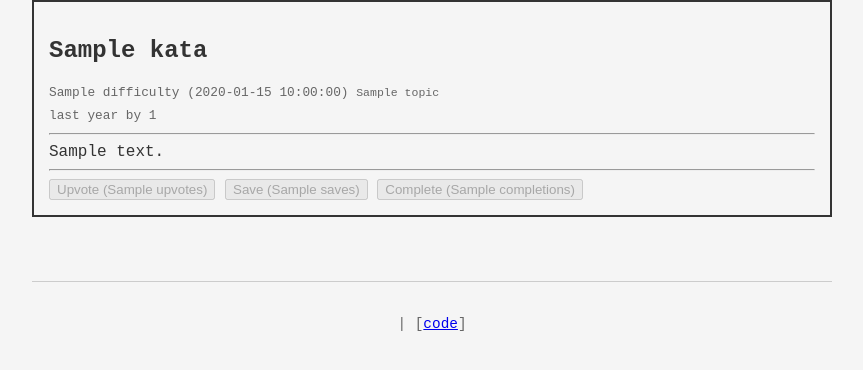
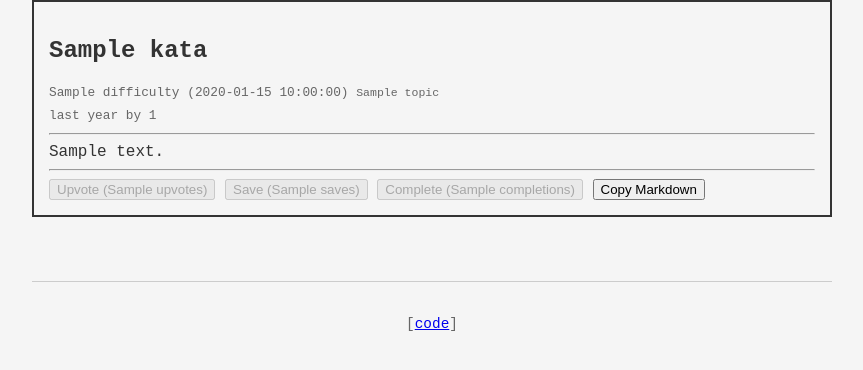
Before and after one commit to emiliocantuc/ml-katas, a Flask app: template templates/view_kata.html in a window 1280 px wide. Shown: the part 110-480 px from the top of the page, without its empty margins (208-1071 px from the left). Run offline with Flask 3, Linux system fonts and the light colour scheme; the template is opened without the code that fills it: most values are stand-ins (such as "Sample title", 1, 10 or a date in 2020); some libraries are stand-ins or nearby versions.

Commit message:
copy kata md

```diff
--- a/templates/base.html
+++ b/templates/base.html
@@ -41,8 +41,8 @@
         <p>
             {% if user %}
             [<a href="#" onclick="copyUsernameToClipboard('{{ user.secret_username }}'); return false;">copy my username</a>]
+            |
             {% endif %}
-            |
             [<a href="https://github.com/emiliocantuc/ml-katas" target="_blank">code</a>]
         </p>
     </footer>
--- a/templates/view_kata.html
+++ b/templates/view_kata.html
@@ -17,7 +17,7 @@
             <span class="creation-date">{{ kata.created_at | humanize_time }} </span><span>by {{ kata.author_id }}</span>
         </div>
         <hr>
-        <div id="kata-content">{{ kata.html_content | safe }}</div>
+        <div id="kata-content" data-markdown="{{ kata.content }}">{{ kata.html_content | safe }}</div>
         <hr>
         <div>
             <span id="upvote-button-{{ kata.id }}"
@@ -47,6 +47,9 @@
                     {{ "Completed" if kata.is_completed else "Complete" }} ({{ kata.completions }})
                 </button>
             </span>
+            <span style="display: inline-block;">
+                <button type="button" id="copy-markdown-button">Copy Markdown</button>
+            </span>
         </div>
     </article>
 
@@ -73,6 +76,16 @@
                 wrapper.appendChild(block);
                 wrapper.appendChild(button);
             });
+
+            document.getElementById('copy-markdown-button').addEventListener('click', (e) => {
+                const markdownContent = document.getElementById('kata-content').dataset.markdown;
+                navigator.clipboard.writeText(markdownContent).then(() => {
+                    e.target.innerText = 'Copied!';
+                    setTimeout(() => { e.target.innerText = 'Copy Markdown'; }, 2000);
+                }).catch(err => {
+                    console.error('Failed to copy markdown: ', err);
+                });
+            });
         });
     </script>
 {% endblock %}
```
